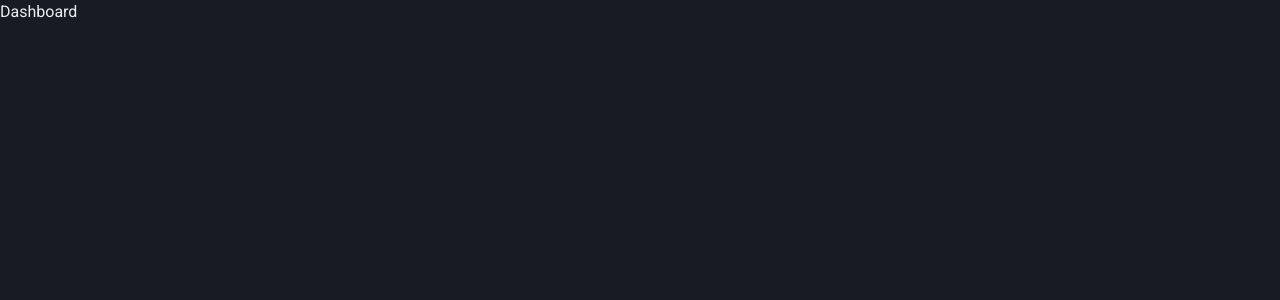
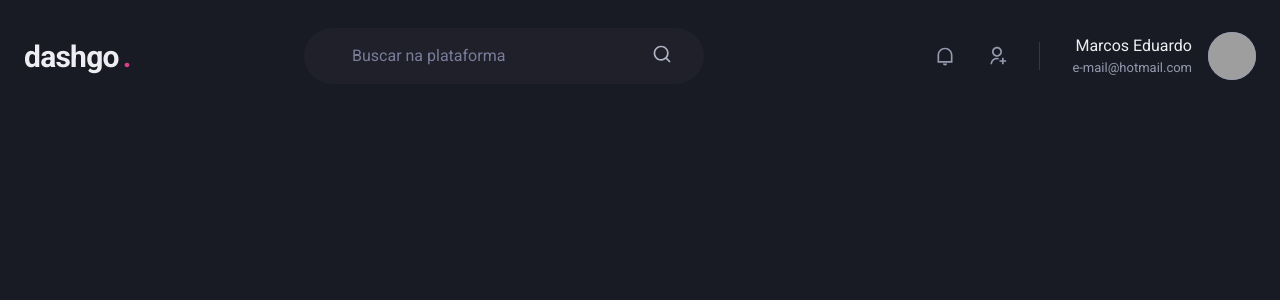
Before and after one commit to maarcoseduardo/dashgo, a Next.js app: page /dashboard in a window 1280 px wide. Shown: the top 300 px of the page. Built offline with nearby package versions, Linux system fonts and the light colour scheme; grey boxes are pictures that could not be loaded.

Commit message:
header - config

```diff
--- a/package.json
+++ b/package.json
@@ -15,7 +15,8 @@
     "framer-motion": "^6",
     "next": "12.1.5",
     "react": "18.0.0",
-    "react-dom": "18.0.0"
+    "react-dom": "18.0.0",
+    "react-icons": "^4.3.1"
   },
   "devDependencies": {
     "@types/node": "^17.0.25",
--- /dev/null
+++ b/src/components/Header.tsx
@@ -0,0 +1,82 @@
+import { Flex, Input, Text, Icon, HStack, Box, Avatar } from '@chakra-ui/react'
+import { RiSearchLine, RiNotificationLine, RiUserAddLine } from 'react-icons/ri';
+
+export function Header(){
+    return (
+        <Flex
+        as="header"
+        w="100%"
+        maxWidth={1480}
+        h="20"
+        mx="auto"
+        mt="4"
+        px="6"
+        align="center"
+        >
+            <Text
+            fontSize="3xl"
+            fontWeight="bold"
+            letterSpacing="tight"
+            w="64"
+            >dashgo
+            <Text as="span" ml="1" color="pink.500">.</Text>
+            </Text>
+
+            <Flex
+            as="label"
+            flex="1"
+            py="4"
+            px="8"
+            ml="6"
+            maxWidth={400}
+            alignSelf="center"
+            color="gray.200"
+            bg="gray.800"
+            position="relative"
+            borderRadius="full"
+            >
+                <Input color="gray.50"
+                variant="unstyled"
+                px="4"
+                placeholder="Buscar na plataforma"
+                _placeholder={{color: "gray.400" }}
+                />
+                <Icon as={RiSearchLine} fontSize="20" />
+
+            </Flex>
+
+            <Flex
+            align="center"
+            ml="auto"
+            >
+                <HStack
+                spacing="8"
+                mx="8"
+                pr="8"
+                py="1"
+                color="gray.300"
+                borderRightWidth={1}
+                borderColor="gray.700"
+                >
+                  <Icon as={RiNotificationLine} fontSize="20"/>
+                  <Icon as={RiUserAddLine} fontSize="20"/>
+                </HStack>
+
+                <Flex align="center">
+                    <Box mr="4" textAlign="right">
+                        <Text>Marcos Eduardo</Text>
+                        <Text
+                        color="gray.300"
+                        fontSize="small"
+                        >
+                        e-mail@hotmail.com</Text>
+                    </Box>
+                    <Avatar
+                    size="md"
+                    name="Marcos Eduardo"
+                    src="https://github.com/maarcoseduardo.png"/>
+                </Flex>
+            </Flex>
+        </Flex>
+    )
+}
--- a/src/pages/dashboard.tsx
+++ b/src/pages/dashboard.tsx
@@ -1,5 +1,7 @@
+import { Header } from "../components/Header";
+
 export default function Dashboard() {
     return (
-        <h1>Dashboard</h1>
+       <Header />
     )
 }
```
Also changed, not shown: 1 other file (tests, documents, lock files or other folders).
